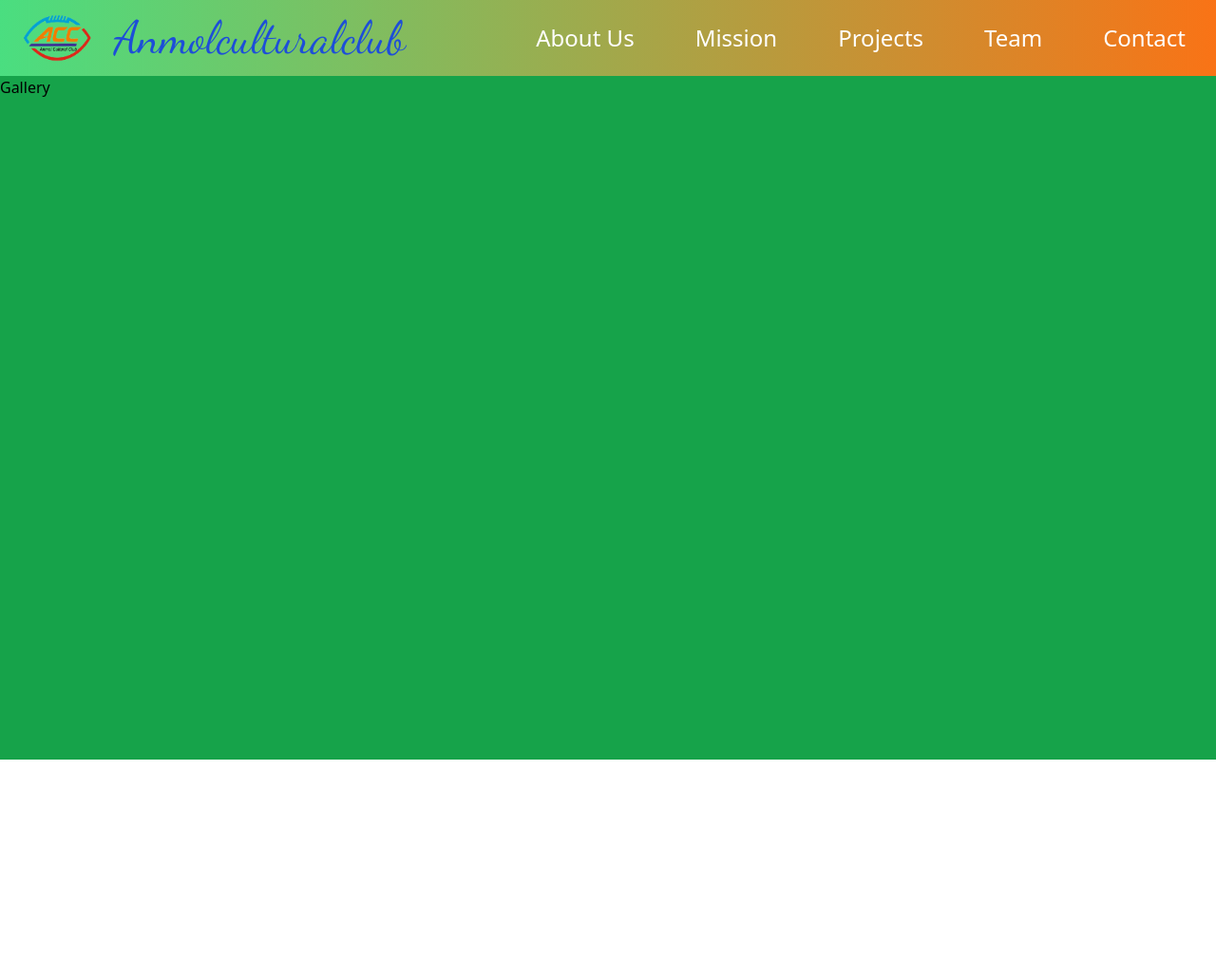
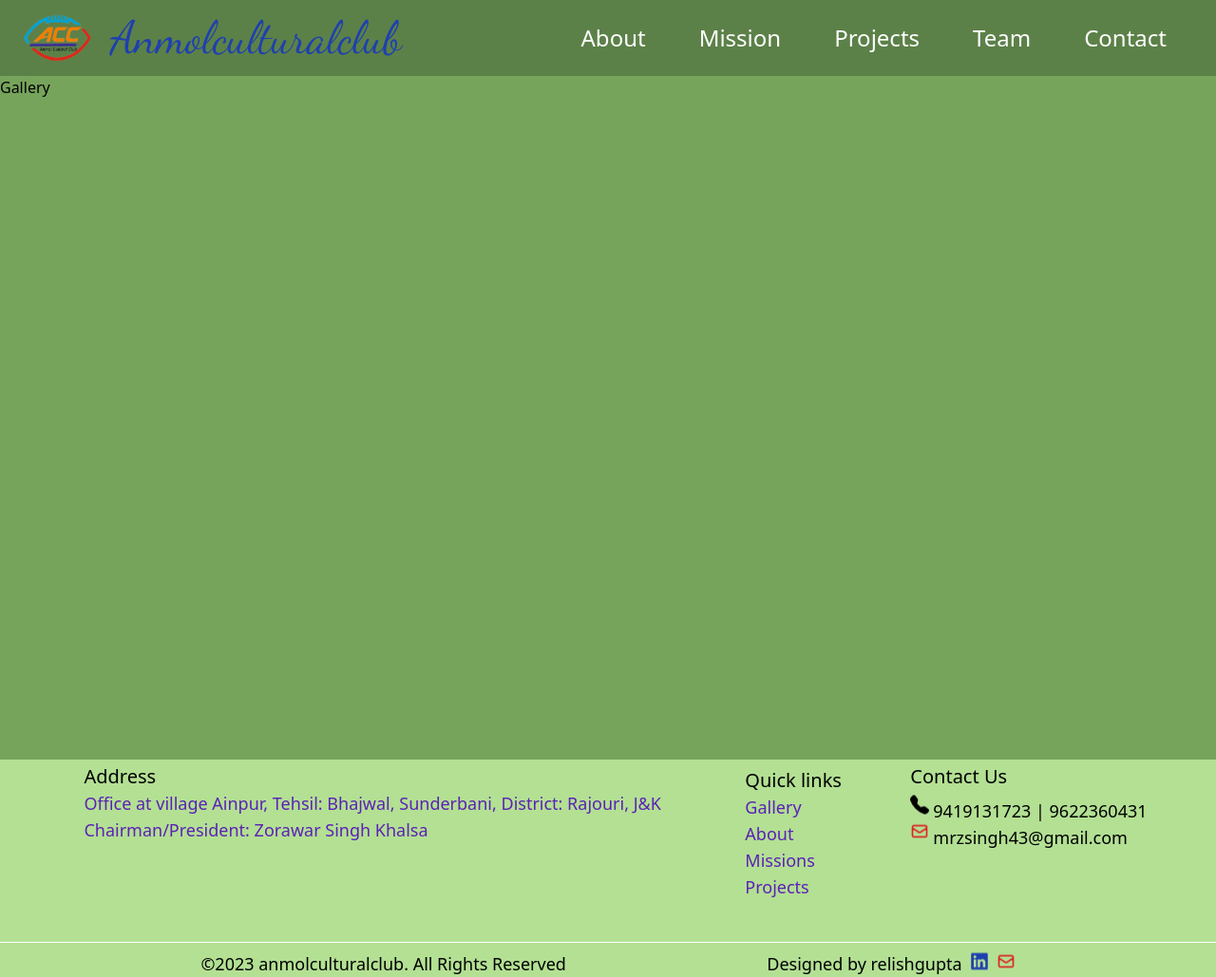
Before and after one commit to relishgupta/NGO, a React (Create React App) app: page /gallery in a window 1280 px wide. Shown: the whole page at 95% size. Before the commit the page ends 800 px from the top, so only its background shows below. Built offline with nearby package versions, Linux system fonts and the light colour scheme.

Commit message:
finalized footer

```diff
--- a/src/App.js
+++ b/src/App.js
@@ -2,6 +2,8 @@ import { Route, Routes } from "react-router-dom";
 import Navbar from "./routes/navbar";
 import Gallery from "./routes/gallery";
 import Homepage from "./routes/homepage";
+import Footer from "./components/footer";
+import Missions from "./routes/missions";
 
 const App=()=> {
   return (
@@ -9,12 +11,12 @@ const App=()=> {
       <Routes>
         <Route path='/' element={<Navbar/>}>
           <Route index element={<Homepage />} />
-          <Route path='gallery' element={<Gallery />} />
-          {/* <Route index element={<About />} />
-          <Route index element={<Mission />} />
-          <Route index element={<Projects />} />
-          <Route index element={<Services />} />
-          <Route index element={<Footer />} /> */}
+          <Route path='gallery' element={<Gallery />}>
+            <Route index element={<Footer />} />
+          </Route>
+          <Route path='missions' element={<Missions />}>
+            <Route index element={<Footer />} />
+          </Route>
         </Route>
       </Routes>
     </div>
--- a/src/components/about.jsx
+++ b/src/components/about.jsx
@@ -1,6 +1,6 @@
 const About = () => {
   return (
-    <div name='about us' className="pt-20 h-screen w-full bg-orange-400">About</div>
+    <div name='about' className="pt-20 h-screen w-full bg-ltgr">About</div>
   )
 }
 export default About;
--- a/src/components/footer.jsx
+++ b/src/components/footer.jsx
@@ -1,6 +1,45 @@
+import {FaLinkedin } from "react-icons/fa";
+import { HiOutlineMail } from "react-icons/hi";
+import {BsFillTelephoneFill} from "react-icons/bs";
+
 const Footer = () => {
+
   return (
-    <div name="contact" className="h-32 w-full bg-sky-800">Footer</div>
+    <>
+      <div name='contact' className="w-full bg-4ltgr">
+        <div className="border-white border-b pb-11 pt-1 flex flex-col md:flex-row md:justify-evenly">
+          <span className="pl-4">
+            <h1 className="text-xl text-black">Address</h1>
+            <p className="text-lg text-violet-800">
+              Office at village Ainpur, Tehsil: Bhajwal, Sunderbani, District: Rajouri, J&K <br/>
+              Chairman/President: Zorawar Singh Khalsa
+            </p>
+          </span>
+          <span className="pl-4">
+            <h1 className="pt-4 md:pt-1 text-xl text-black">Quick links</h1>
+            <p className="text-lg text-violet-800">Gallery</p>
+            <p className="text-lg text-violet-800">About</p>
+            <p className="text-lg text-violet-800">Missions</p>
+            <p className="text-lg text-violet-800">Projects</p>
+          </span>
+          <span className="text-center md:text-start -mb-9">
+            <h1 className="text-xl text-black">Contact Us</h1>
+            <p className="flex justify-center md:justify-start pt-2 text-lg text-black"><BsFillTelephoneFill className="animate-bounce" size={20} /><span className="pl-1">9419131723 | 9622360431</span></p>
+            <a href="mailto:mrzsingh43Gmail.com" className="flex justify-center md:justify-start text-lg text-black" target="_blank" rel="noreferrer">
+              <HiOutlineMail size={20} className='text-red-600 animate-bounce' /><span className="pl-1">mrzsingh43@gmail.com</span>
+            </a>
+          </span>
+        </div>
+        <div className="mt-2 flex flex-col items-center md:flex-row md:justify-evenly text-black text-lg">
+          <p>©2023 anmolculturalclub. All Rights Reserved</p>
+          <p className="flex items-center">
+            Designed by relishgupta
+            <a href='https://www.linkedin.com/in/relish-gupta-165692234/' target="_blank" rel="noreferrer"><FaLinkedin size={20} className='mx-2 text-blue-800 animate-bounce' /></a>
+            <a href="mailto:guptarelish333Gmail.com" target="_blank" rel="noreferrer"><HiOutlineMail size={20} className='animate-bounce text-red-600' /></a>
+          </p>
+        </div>
+      </div>
+    </>
   )
 }
 
--- a/src/components/home.jsx
+++ b/src/components/home.jsx
@@ -1,9 +1,9 @@
-// import home from '../assets/home.jpg';
+import home from '../assets/home.jpg';
 
 const Home = () => {
   return (
-    <div name='home' className="pt-20 h-screen w-full bg-green-300">
-      {/* <img src={home} alt='' className='h-full w-full'/> */}
+    <div name='home' className="pt-20 h-screen w-full bg-gr">
+      <img src={home} alt='' className='h-88 md:h-full w-full'/>
     </div>
   )
 }
--- a/src/components/mission.jsx
+++ b/src/components/mission.jsx
@@ -1,6 +1,6 @@
 const Mission = () => {
   return (
-    <div name='mission' className="pt-20 h-screen w-full bg-sky-200">Mission</div>
+    <div name='mission' className="pt-20 h-screen w-full bg-2ltgr">Mission</div>
   )
 }
 
--- a/src/components/projects.jsx
+++ b/src/components/projects.jsx
@@ -1,6 +1,6 @@
 const Projects = () => {
   return (
-    <div name='projects' className="pt-20 h-screen w-full bg-orange-200">Projects</div>
+    <div name='projects' className="pt-20 h-screen w-full bg-gra">Projects</div>
   )
 }
 
--- a/src/components/team.jsx
+++ b/src/components/team.jsx
@@ -1,6 +1,6 @@
 const Team = () => {
   return (
-    <div name='team' className="pt-20 h-screen w-full bg-gray-300">Team</div>
+    <div name='team' className="pt-20 h-screen w-full bg-ltyl">Team</div>
   )
 }
 
--- a/src/routes/gallery.jsx
+++ b/src/routes/gallery.jsx
@@ -3,8 +3,8 @@ import { Outlet } from "react-router-dom";
 const Gallery = () => {
   return (
     <>
+    <div className="pt-20 h-screen w-full bg-ltgr">Gallery</div>
     <Outlet/>
-    <div className="pt-20 h-screen w-full bg-green-600">Gallery</div>
     </>
   )
 }
--- a/src/routes/navbar.jsx
+++ b/src/routes/navbar.jsx
@@ -12,7 +12,7 @@ const Navbar = () => {
     const li=[
         {
             id:1,
-            link:'about us'
+            link:'about'
         },
         {
             id:2,
@@ -35,25 +35,27 @@ const Navbar = () => {
     const Navigate=()=>navigate('/')
   return (
     <>
-        <div className='fixed flex justify-between items-center h-20 w-full text-white bg-gradient-to-r from-green-400 to-orange-500'>
+        <div className='fixed flex justify-between items-center h-20 w-full text-white bg-gr '>
             <div className='flex items-center'>
-                <img src={logo} alt='logo' className='h-20 w-20 ml-5 cursor-pointer' onClick={Navigate} />
-                <h3 className='hidden sm:block cursive ml-5 text-5xl text-blue-700'>Anmolculturalclub</h3>
+                <Link to='home' smooth duration={500}>
+                    <img src={logo} alt='logo' className='h-20 w-20 ml-5 cursor-pointer' onClick={Navigate} />
+                </Link>
+                <h3 className='hidden xl:block cursive ml-4 text-5xl text-blue-800'>Anmolculturalclub</h3>
             </div>
-            <ul className='hidden lg:flex text-2xl'>
+            <ul className='hidden md:flex text-2xl mr-6'>
                 {li.map(({id,link})=>(
-                    <li key={id} className='p-8 capitalize cursor-pointer hover:text-blue-700 hover:scale-125 duration-200'>
+                    <li key={id} className='p-7 capitalize cursor-pointer hover:text-blue-800 hover:scale-125 duration-200'>
                     <Link to={link} onClick={Navigate} smooth duration={500}>{link}</Link>
                     </li>
                 ))}
             </ul>
 
-            <div onClick={()=>setNav(!nav)} className='cursor-pointer pr-5 z-10 text-white lg:hidden'>
+            <div onClick={()=>setNav(!nav)} className='cursor-pointer pr-5 z-10 text-white md:hidden'>
             {nav?<FaTimes size={30} />:<FaBars size={30} />}
             </div>
 
             {nav && (
-            <ul className='flex flex-col justify-center items-center absolute top-0 left-0 w-full h-screen bg-gradient-to-b from-orange-500 to-green-500 text-white'>
+            <ul className='flex flex-col justify-center items-center absolute top-0 left-0 w-full h-screen bg-ltgr text-white'>
             {li.map(({id,link})=>(
                 <li key={id} className="px-4 cursor-pointer capitalize py-6 text-4xl">
                     <Link onClick={() => setNav(!nav)} to={link} smooth duration={500}>
--- a/tailwind.config.js
+++ b/tailwind.config.js
@@ -4,7 +4,16 @@ module.exports = {
     "./src/**/*.{js,jsx,ts,tsx}",
   ],
   theme: {
-    extend: {},
+    extend: {
+      colors:{
+        'gr':'#5c8148',
+        'ltgr':'#76a45b',
+        '2ltgr':'#8bb650',
+        'gra':'#a1c181',
+        'ltyl':'#d6ec89',
+        '4ltgr':'#b3e093',
+      },
+    },
   },
   variants:{},
   plugins: [],
```
